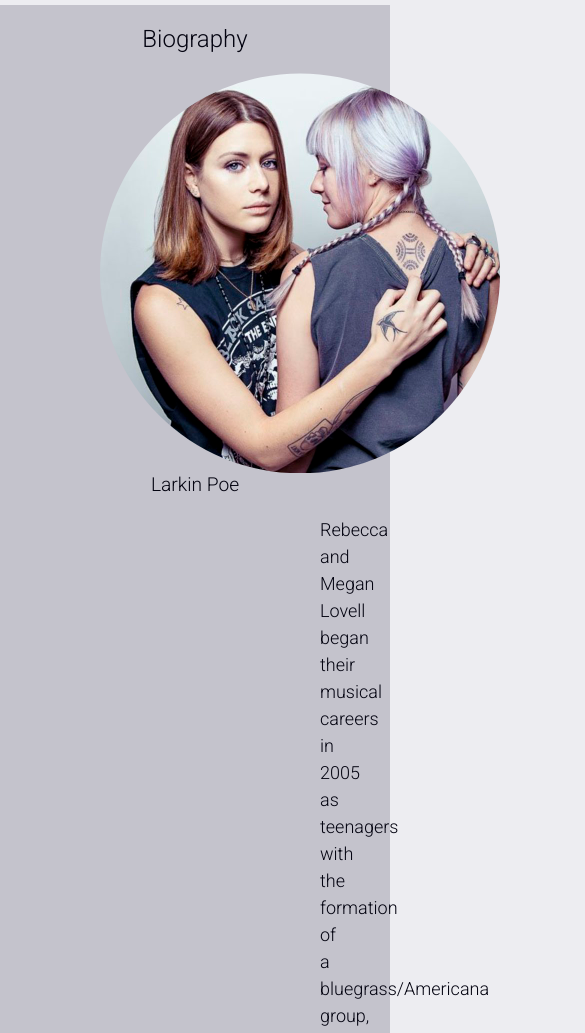
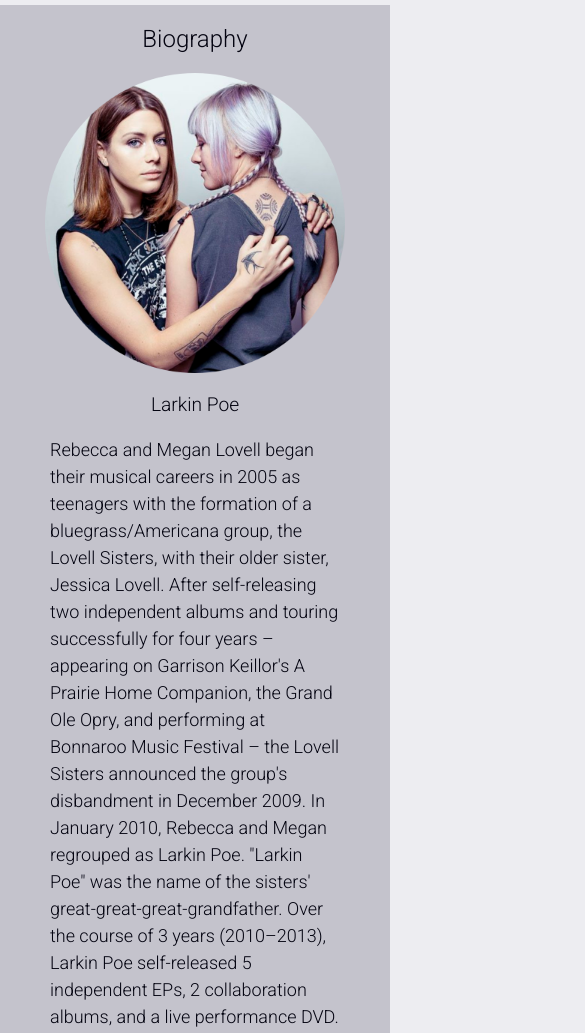
Before and after one commit to miguelarbalestrini/Larkin-Poe-, a website: page pages/biography.html in a window 390 px wide. Shown: the part 44-1077 px from the top of the page, 585 px wide, since content can reach past the window. Drawn offline with nearby package versions, Linux system fonts and the light colour scheme.

Commit message:
biography responsive improved

```diff
--- a/pages/biography.html
+++ b/pages/biography.html
@@ -39,13 +39,14 @@
             </ul>
         </div>
     </nav>
-    <div class="bioTittle">
+    <div class="container-fluid bio">
         <h1 class="titleMyApp">Biography</h1>
+    <div class="container-fluid">
+        <div class="container bio__image">
+            <img class="img-fluid" src="../media/images/circle-cropped.png" alt="Larkin Poe">
         </div>
-    <div class="bio">
-        <img class= "bio__image" src="../media/images/larkin-poe.jpg" alt="Larkin Poe">
         <h2>Larkin Poe</h2>
-        <div class="bio__text">
+            <div class="bio__text container">
                 <p>
                     Rebecca and Megan Lovell began their musical careers in 2005 as teenagers with the formation of a bluegrass/Americana group, the Lovell Sisters, with their older sister, Jessica Lovell. After self-releasing two independent albums and touring successfully for four years – appearing on Garrison Keillor's A Prairie Home Companion, the Grand Ole Opry, and performing at Bonnaroo Music Festival – the Lovell Sisters announced the group's disbandment in December 2009. In January 2010, Rebecca and Megan regrouped as Larkin Poe. "Larkin Poe" was the name of the sisters' great-great-great-grandfather.
                     Over the course of 3 years (2010–2013), Larkin Poe self-released 5 independent EPs, 2 collaboration albums, and a live performance DVD. Spring EP (2010), Summer EP (2010), Fall EP (2010), Winter EP (2010), Thick as Thieves EP (2011), The Sound of the Ocean Sound a collaboration with Thom Hell (2013), Killing Time EP a collaboration with Blair Dunlop (2013).   In late 2013, Larkin Poe signed a record deal with RH Music, the music division of San Francisco-based company Restoration Hardware. Following this signing, the band began work on their first full-length album, KIN.
@@ -61,6 +62,7 @@
                 </p>
             </div>
         </div>
+    </div>
     <div class="footer">
         <Footer>ALL RIGHTS RESERVED © 2021 LARKIN POE</Footer>
     </div>
--- a/scss/style.scss
+++ b/scss/style.scss
@@ -178,9 +178,6 @@
 }
 
 /*Biography*/
-.bioTittle {
-    background-color: #c4c3cc;
-}
 
 .bio {
     background-color: #c4c3cc;
@@ -192,17 +189,22 @@
     padding: 20px;
     color: #040411;
     background-color: #c4c3cc;
-    margin: 0 260px 0 260px;
-    padding-left: 60px;
 }
 
 .bio__image {
-    height: 400px;
-    clip-path: circle(200px);
+    max-height: 400px;
+    max-width: 400px;
+    overflow: hidden;
+    margin-bottom: 20px;
+
+    /* clip-path: circle(200px); */
+ /*    overflow: hidden;
+    background-color: red;
+    background-size: cover; */
+
 }
 
 /*Discography*/
-
 .albumImg {
     max-width: 450px;
     max-height: 450px;
```
Also changed, not shown: pages/movie.html (+1 -1 lines), css/styles.css, media/images/circle-cropped.png (added). Lines whose indentation alone changed are shown as unchanged.
